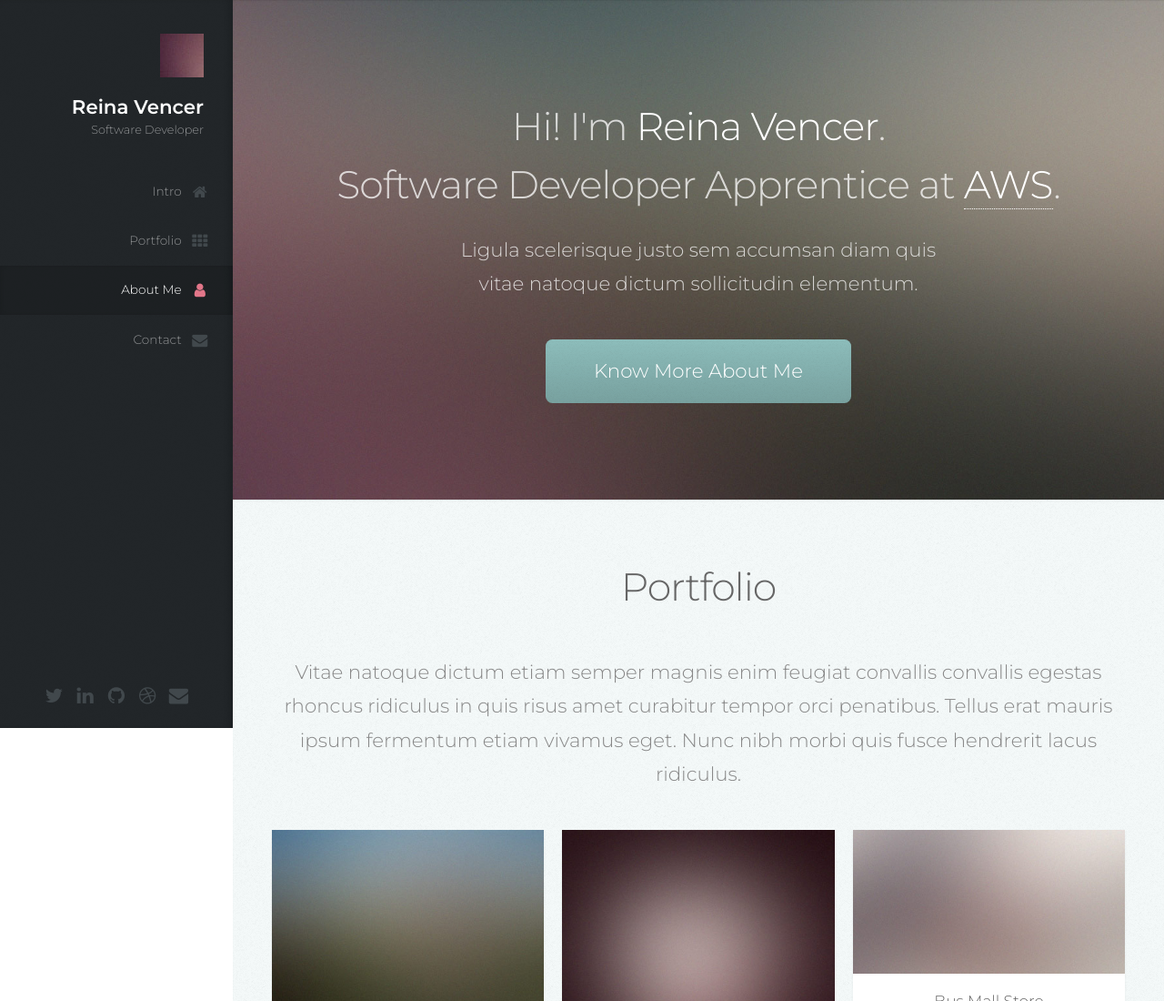
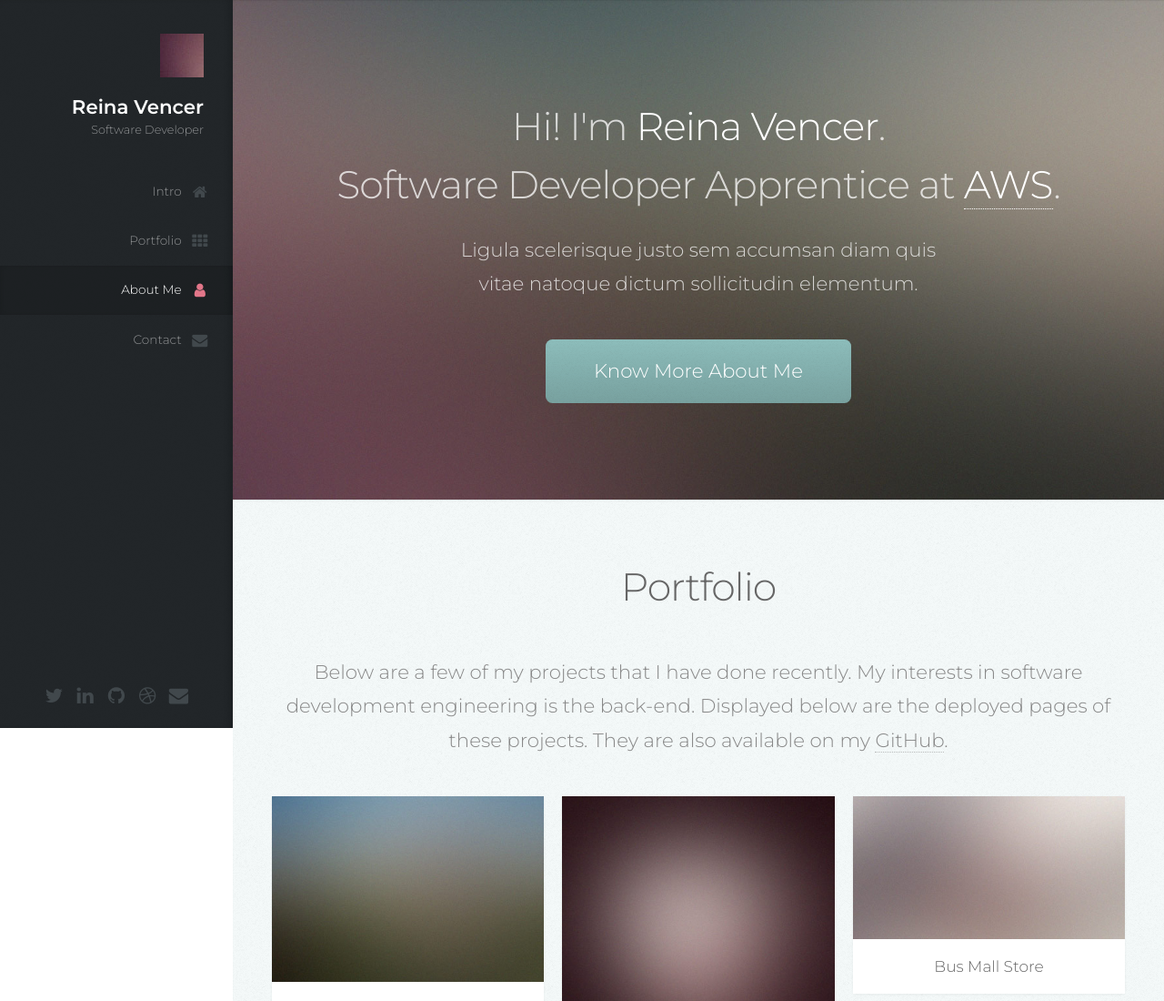
Before and after one commit to river-ceanne/portfolio, a plain HTML site: page index.html in a window 1280 px wide. Shown: the top 1100 px of the page at 91% size. Drawn offline with Linux system fonts and the light colour scheme.

Commit message:
added portfolio paragraph

```diff
--- a/index.html
+++ b/index.html
@@ -84,10 +84,10 @@
 								<h2>Portfolio</h2>
 							</header>
 
-							<p>Vitae natoque dictum etiam semper magnis enim feugiat convallis convallis
-							egestas rhoncus ridiculus in quis risus amet curabitur tempor orci penatibus.
-							Tellus erat mauris ipsum fermentum etiam vivamus eget. Nunc nibh morbi quis
-							fusce hendrerit lacus ridiculus.</p>
+							<p>Below are a few of my projects that I have done recently. My interests in software development
+								engineering is the back-end. Displayed below are the deployed pages of these projects. They are
+								also available on my <a href="https://github.com/river-ceanne">GitHub</a>.
+							</p>
 
 							<div class="row">
 								<div class="col-4 col-12-mobile">
```
